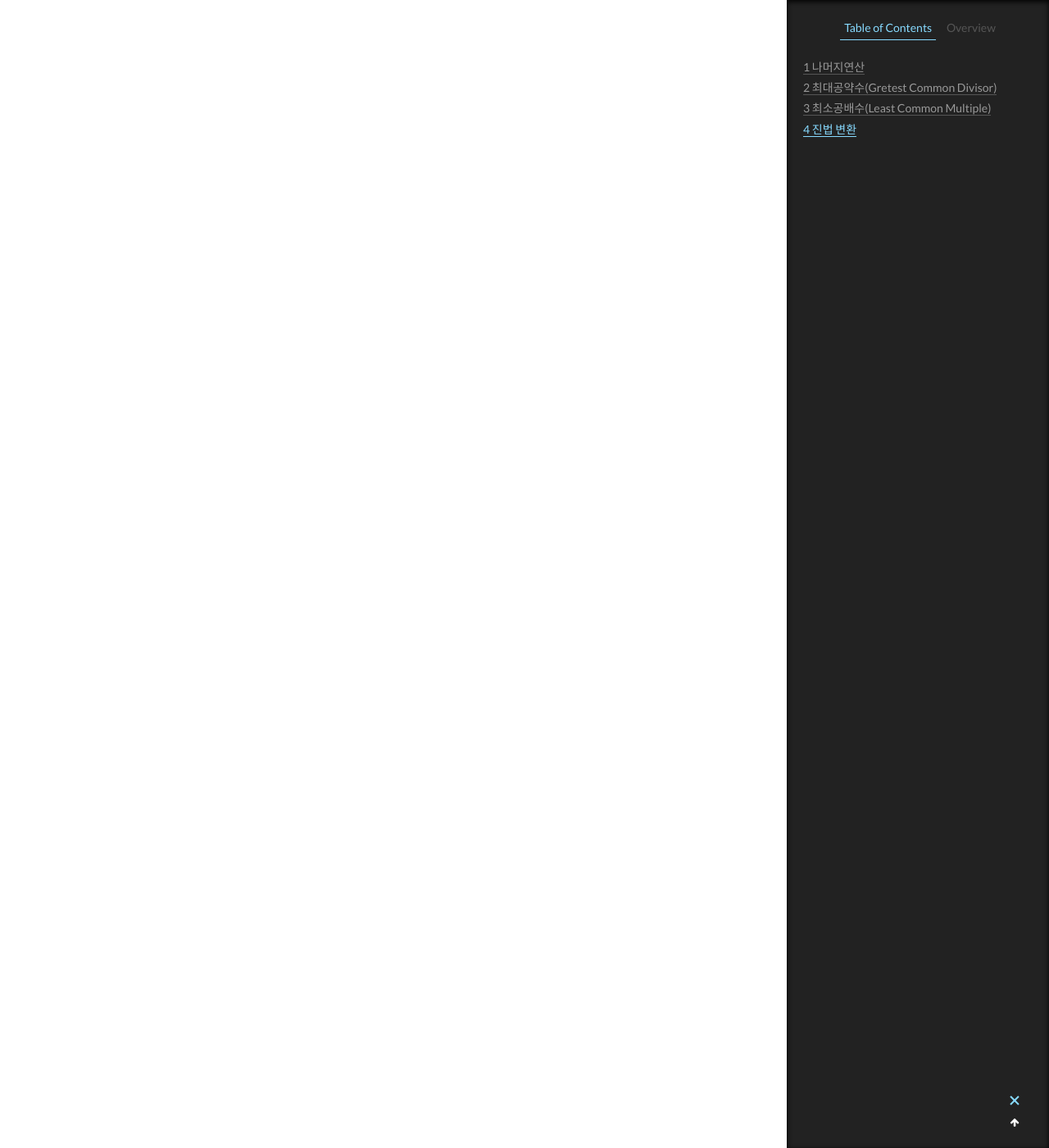
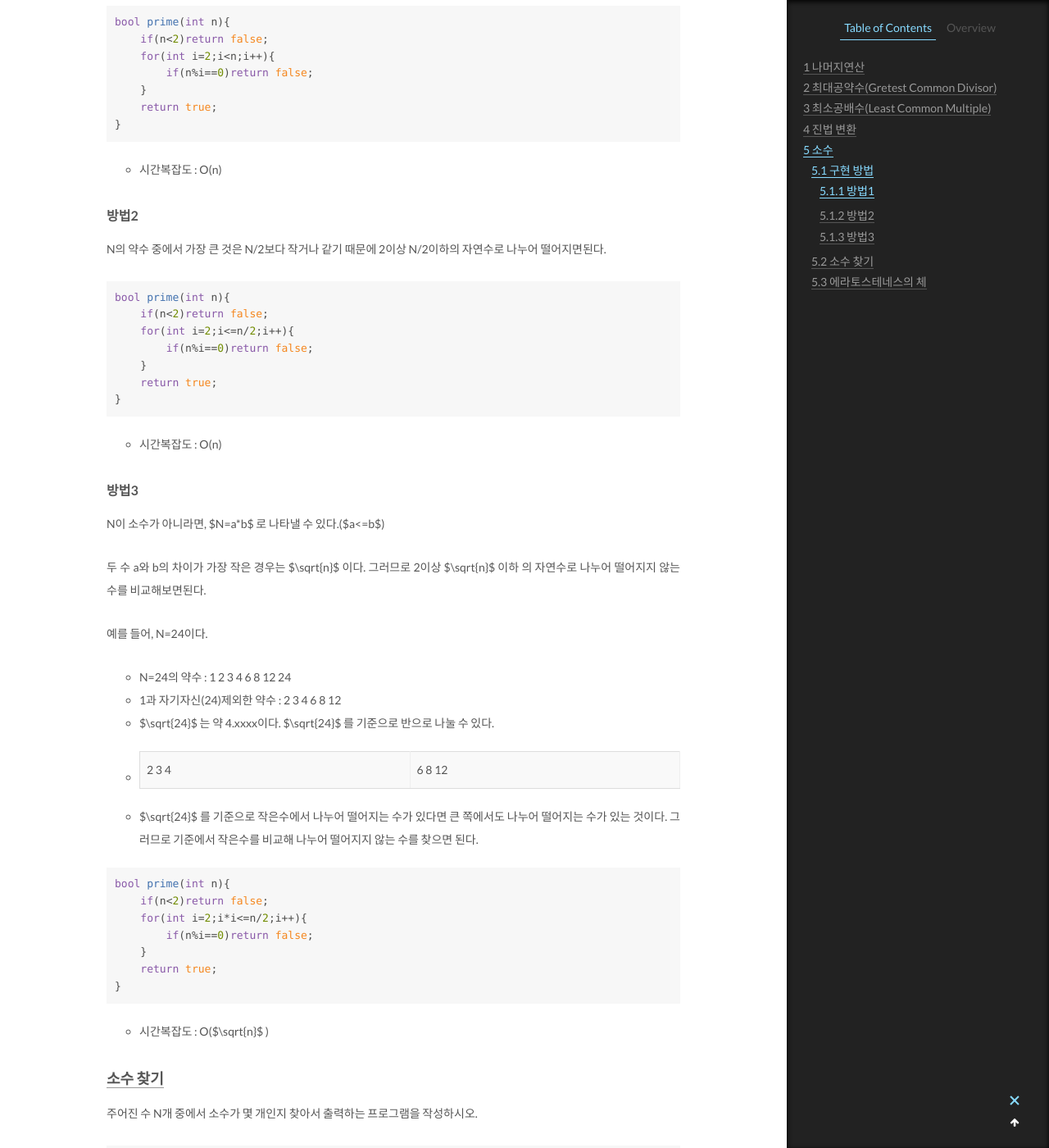
Before and after one commit to dh00023/dh00023.github.io, a Jekyll site: the page built from _posts/2018-04-22-algorithm-6.md, in a window 1280 px wide and 1400 px high, scrolled down 8354 px. Shown: the whole window at 82% size. Built offline with Jekyll 4.4.1, drawn with Linux system fonts in a browser that asks for light colours; some of the changed text lies outside the part shown.

Commit message:
소수구하기

````diff
--- a/_posts/2018-04-22-algorithm-6.md
+++ b/_posts/2018-04-22-algorithm-6.md
@@ -9,7 +9,7 @@ tag:
 
 수학과 관련된 알고리즘 문제를 풀어볼 것이다.
 
-### 나머지연산
+## 나머지연산
 
 문제 중 나머지를 구하라는 문제가 있으면 답을 다 구한후에 구하면 범위를 초과할 수 있기때문에 중간에 해줘야한다.
 
@@ -37,7 +37,7 @@ int main(){
 }
 ```
 
-### 최대공약수(Gretest Common Divisor)
+## 최대공약수(Gretest Common Divisor)
 두 수 A와 B의 최대공약수 G는 A와 B의 공통된 약수 중에서 가장 큰 정수이다.
 이때 최대공약수가 1인 두 수를 서로소(Coprime)이라고 한다.
 
@@ -82,7 +82,7 @@ int main(){
 
 - 세 개이상의 최대공약수는 **GCD(a,b,c)=GCD(GCD(a,b),c)**와 같은 식으로 계속해서 구할 수 있다.
 
-### 최소공배수(Least Common Multiple)
+## 최소공배수(Least Common Multiple)
 두 수의 공통된 배수 중에서 가장 작은 정수이다.
 최소공배수는 최대공약수를 이용해서 구할 수 있다. 이 때, 최소공배수는 두 수보다 큰 수이므로 범위를 잘 확인해서 구해야한다.
 
@@ -160,7 +160,7 @@ int main(){
 }
 ```
 
-### 진법 변환
+## 진법 변환
 
 10진법 수 N을 B진법으로 바꾸려면 N이 0이 될때까지 나머지를 계속해서 구하면된다.
 
@@ -226,6 +230,8 @@ int main(){
 }
 ```
 
+### 2 to 8
+
 - 2진수가 주어졌을 때, 8진수로 변환하는 프로그램을 작성하시오.
 
 ```cpp
@@ -248,6 +254,8 @@ int main() {
     return 0;
 }
 ```
+
+### 8 to 2
 
 - 8진수가 주어졌을 때, 2진수로 변환하는 프로그램을 작성하시오.
 
@@ -280,13 +288,14 @@ int main(){
 }
 ```
 
+### 8 to -2
+
 - -2진법은 부호 없는 2진수로 표현이 된다. 2진법에서는 20, 21, 22, 23이 표현 되지만 -2진법에서는 (-2)0 = 1, (-2)1 = -2, (-2)2 = 4, (-2)3 = -8을 표현한다. 10진수로 1부터 표현하자면 1, 110, 111, 100, 101, 11010, 11011, 11000, 11001 등이다.
-
 - **나머지가 음수가 나오면 안된다.**
 - 양수/-2
-	- 2로 나누어 떨어지는 경우
+  - 2로 나누어 떨어지는 경우
 - 음수/-2
-	- 2로 나누어 떨어지는 경우
+  - 2로 나누어 떨어지는 경우
 
 ```cpp
 /*
@@ -353,3 +364,166 @@ int main() {
     return 0;
 }
 ```
+
+
+
+## 소수
+
+약수가 **1과 자기 자신** 밖에 없는 수이다.
+
+N이 소수가 되려면, 2이상 N-1이하의 자연수로 나누어 떨어지면 안된다.
+
+### 구현 방법
+
+#### 방법1
+
+```cpp
+bool prime(int n){
+    if(n<2)return false;
+    for(int i=2;i<n;i++){
+        if(n%i==0)return false;
+    }
+    return true;
+}
+```
+
+- 시간복잡도 : O(n)
+
+#### 방법2
+
+ N의 약수 중에서 가장 큰 것은 N/2보다 작거나 같기 때문에 2이상 N/2이하의 자연수로 나누어 떨어지면된다.
+
+```cpp
+bool prime(int n){
+    if(n<2)return false;
+    for(int i=2;i<=n/2;i++){
+        if(n%i==0)return false;
+    }
+    return true;
+}
+```
+
+- 시간복잡도 : O(n)
+
+#### 방법3
+
+N이 소수가 아니라면, $N=a*b$ 로 나타낼 수 있다.($a<=b$)
+
+두 수 a와 b의 차이가 가장 작은 경우는 $\sqrt{n}$ 이다. 그러므로 2이상  $\sqrt{n}$ 이하 의 자연수로 나누어 떨어지지 않는 수를 비교해보면된다.
+
+예를 들어, N=24이다.
+
+- N=24의 약수 : 1 2 3 4 6 8 12 24
+- 1과 자기자신(24)제외한 약수 : 2 3 4 6 8 12
+- $\sqrt{24}$ 는 약 4.xxxx이다. $\sqrt{24}$ 를 기준으로 반으로 나눌 수 있다.
+- 2 3 4 | 6 8 12
+- $\sqrt{24}$ 를 기준으로 작은수에서 나누어 떨어지는 수가 있다면 큰 쪽에서도 나누어 떨어지는 수가 있는 것이다. 그러므로 기준에서 작은수를 비교해 나누어 떨어지지 않는 수를 찾으면 된다.
+
+```cpp
+bool prime(int n){
+    if(n<2)return false;
+    for(int i=2;i*i<=n/2;i++){
+        if(n%i==0)return false;
+    }
+    return true;
+}
+```
+
+- 시간복잡도 : O($\sqrt{n}$ )
+
+
+
+### [소수 찾기](https://www.acmicpc.net/problem/1978)
+
+주어진 수 N개 중에서 소수가 몇 개인지 찾아서 출력하는 프로그램을 작성하시오.
+
+```cpp
+bool prime(int n){
+    if(n<2)return false;
+    for(int i=2;i*i<=n;i++){
+        if(n%i==0)return false;
+    }
+    return true;
+}
+
+int main(int argc, const char * argv[]) {
+    int n;
+    int num,count = 0;
+    scanf("%d",&n);
+
+    while(n--){
+        scanf("%d",&i);
+        if(prime(num))count++;
+    }
+    printf("%d",count);
+}
+```
+
+
+
+### 에라토스테네스의 체
+
+1부터 N까지 **범위 안에 들어가는 모든 소수**를 구하려면 에라토스테네스의 체를 사용한다. 왜냐하면 각각의 수에 대해서 소수인지 아닌지 검사하는데 O($\sqrt{N}$)시간이 걸리는데, N개를 검사해야하므로 O($N\sqrt{N}$)의 시간이 걸리므로 너무 긴 시간이 걸린다.
+
+에라토스테네스의 체는 다음과 같은 규칙으로 구한다.
+
+1. 2부터 N까지 모든 수를 써놓는다.
+2. 아직 지워지지 않은 수 중에서 가장 작은 수를 찾는다.
+3. 그 수는 소수이다.
+4. 이제 그 수의 배수를 모두 지운다.
+
+![](http://mblogthumb2.phinf.naver.net/20160331_29/ptmosm_1459418759554UJOWk_JPEG/8-4.jpg?type=w2)
+
+이렇게 지우고 남아 있는 수가 모두 소수이다.
+
+#### 구현
+
+```cpp
+int p[100];		//소수 저장할 배열
+int total_prime = 0; //소수의 개수
+bool c[101];	//지워지면 true, 아니면 false
+int n = 100;	//N까지의 수
+for(int i=2;i<=n;i++){
+    if(c[i]==false){
+        p[total_prime++]=i;
+        for(int j=i*i;j<=n;j+=i)c[j]=true;
+    }
+}
+```
+
+- 시간복잡도 : O($Nloglog(N)$)
+  - n/2 + n/3 + n/4 + …. = loglog(N)
+- 주의할 점 i*i는 N의 범위에 따라서 i+i로 변경해준다.(백만이상일 경우 범위 초과)
+
+
+
+#### [[소수 구하기](https://www.acmicpc.net/problem/1929)]
+
+M이상 N이하의 소수를 모두 출력하는 프로그램을 작성하시오.
+
+```cpp
+#include <iostream>
+using namespace std;
+#define MAX 1000000
+int p[MAX];
+int total_prime=0;
+bool check_prime[MAX+1];
+
+int main(int argc, const char * argv[]) {
+
+    int n,m;
+    scanf("%d %d",&m, &n);
+
+    for(int i=2;i<=n;i++){
+        if(check_prime[i]==false){
+            if(i>=m){
+                p[total_prime++]=i;
+                printf("%d\n",i);
+            }
+            for(int j=i+i;j<=n;j+=i){
+                check_prime[j]=true;
+            }
+        }
+    }
+}
+```
````
Also changed, not shown: other parts of _posts/2018-04-22-algorithm-6.md (+6 -0 lines).
